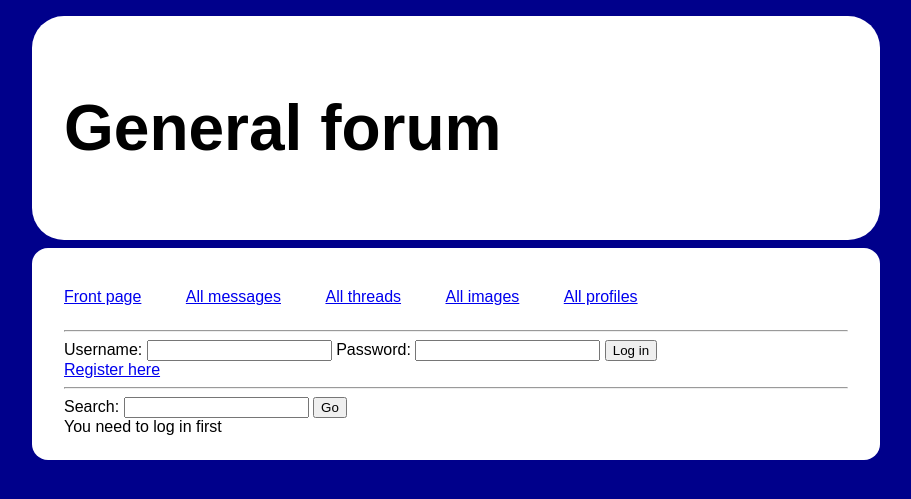
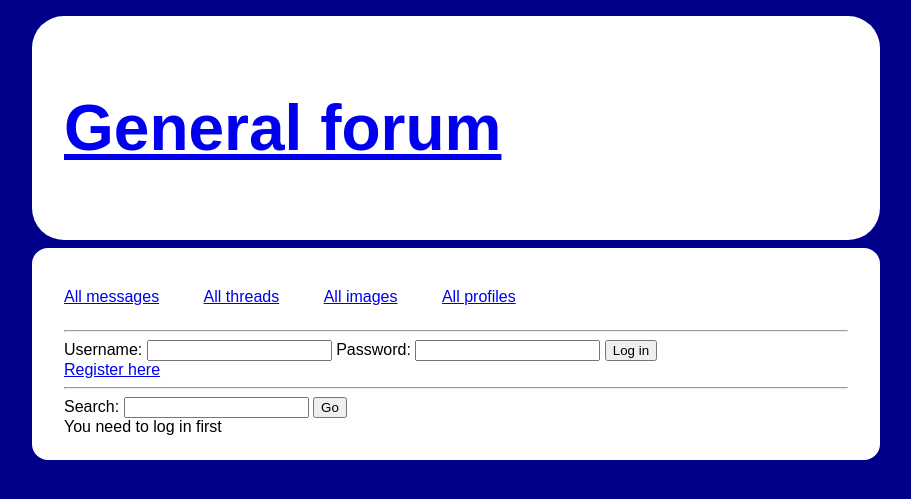
Before and after one commit to mcdongo/forum, a Flask app: page /editarea/1 in a window 1280 px wide. Shown: the top 499 px of the page, without its empty margins (184-1095 px from the left). Run offline with Flask 2, Linux system fonts and the light colour scheme; parts of the project's set-up code (start-up, migrations or seed data) failed here and were passed over.

Commit message:
Pieni ulkoasumuutos yleiseen layouttiin

```diff
--- a/templates/layout.html
+++ b/templates/layout.html
@@ -57,11 +57,10 @@
 <meta name="viewport" content="width=device.width, initial-scale=1">
 <title>General forum - {% block title %}{% endblock %}</title></head>
 <body>
-<div class="header"><h1>General forum</h1></div>
+<div class="header"><h1><a href="/">General forum</a></h1></div>
 <div class="content">
     <nav>
-        <li><a href="/">Front page</a></li>
-        <li><ul><a href="/messageinflux">All messages</a></ul></li>
+        <li><a href="/messageinflux">All messages</a></li>
         <li><ul><a href="/threadinflux">All threads</a></ul></li>
         <li><ul><a href="/imageinflux">All images</a></ul></li>
         <li><ul><a href="/allprofiles">All profiles</a></ul></yk></li>
```
